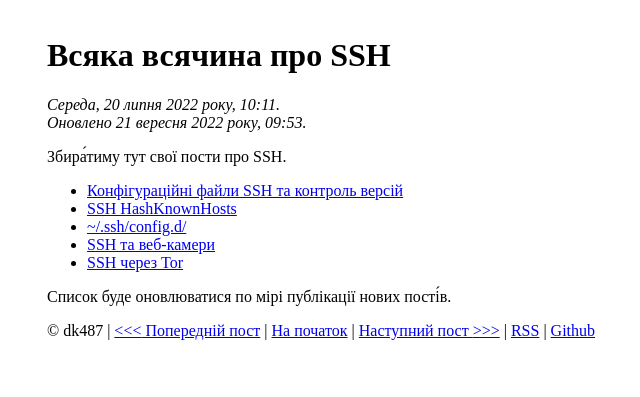
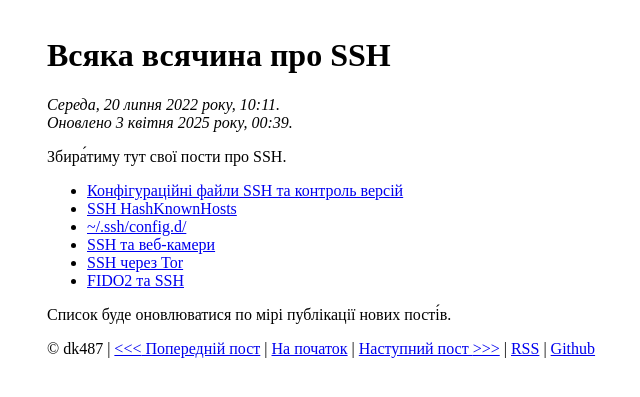
Before and after one commit to dk487/test.de.co.ua, a Jekyll site: the page built from _posts/2022/2022-07-20-ssh-tips-and-tricks.md, in a window 1280 px wide. Shown: the top 397 px of the page, without its empty margins (193-833 px from the left). Built offline with Jekyll 4.4.1, drawn with Linux system fonts in a browser that asks for light colours.

Commit message:
Update links

```diff
--- a/_posts/2022/2022-07-20-ssh-tips-and-tricks.md
+++ b/_posts/2022/2022-07-20-ssh-tips-and-tricks.md
@@ -1,7 +1,7 @@
 ---
 title: Всяка всячина про SSH
 date: 2022-07-20 13:11:08 +03:00
-mtime: 2022-09-21 09:53:22 +03:00
+mtime: 2025-04-03 00:39:43 +03:00
 ---
 
 Збира́тиму тут свої пости про SSH.
@@ -11,5 +11,6 @@
  - [~/.ssh/config.d/](/2022/08/04/ssh-config-d.html)
  - [SSH та веб-камери](/2022/08/05/ssh-webcam.html)
  - [SSH через Tor](/2022/08/06/ssh-over-tor.html)
+ - [FIDO2 та SSH](/2025/04/03/fido2-ta-ssh.html)
 
 Список буде оновлюватися по мірі публікації нових пості́в.
```
